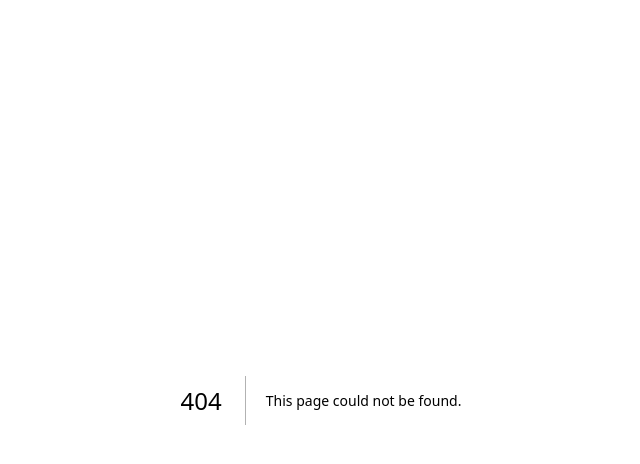
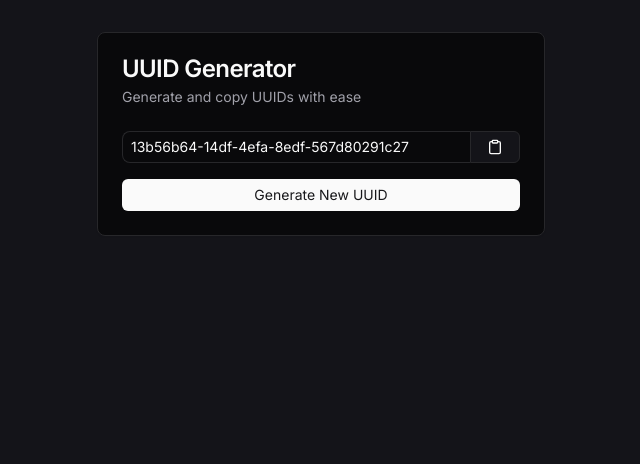
Before and after one commit to teharmond/thomasharmond, a Next.js app: page /uuid in a window 1280 px wide. Before the commit this address had no page. Shown: the top 464 px of the page, without its empty margins (319-959 px from the left). Built offline with nearby package versions, Linux system fonts and the light colour scheme.

Commit message:
uuid generator

```diff
--- a/app/page.tsx
+++ b/app/page.tsx
@@ -15,7 +15,7 @@ export default function Home() {
       </div>
 
       <div className="flex flex-col gap-1">
-        <div className="text-lg font-medium ">Projects</div>
+        <div className="font-mono uppercase font-medium ">Projects</div>
         <div className="flex flex-col gap-4">
           <div className="flex flex-col ">
             <Link
@@ -44,7 +44,7 @@ export default function Home() {
         </div>
       </div>
       <div className="flex flex-col gap-1">
-        <div className="text-lg font-medium ">Resources</div>
+        <div className="font-mono uppercase font-medium ">Resources</div>
         <div className="flex flex-col gap-4">
           <div className="flex flex-col ">
             <div className="text-muted-foreground  font-medium  ">
@@ -83,7 +83,7 @@ export default function Home() {
       </div>
 
       <div className="flex flex-col gap-1">
-        <div className="text-lg font-medium ">Tools</div>
+        <div className="font-mono uppercase font-medium ">Tools</div>
         <div className="flex flex-col gap-4">
           <div className="flex flex-col ">
             <Link
@@ -108,12 +108,13 @@ export default function Home() {
             </div>
           </div>
           <div className="flex flex-col ">
-            <div className="text-muted-foreground  font-medium  ">
-              <span className="underline">UUID Generator</span>{" "}
-              <span className="text-xs text-muted-foreground font-normal ">
-                (Coming Soon)
-              </span>
-            </div>
+            <Link
+              className="text-blue-500 underline font-semibold"
+              href="/uuid"
+            >
+              UUID Generator
+            </Link>
+
             <div className="text-sm ">
               A tool to help with generating UUIDs for your projects.
             </div>
--- /dev/null
+++ b/app/uuid/page.tsx
@@ -0,0 +1,71 @@
+"use client";
+
+import { useState, useEffect } from "react";
+import { v4 as uuidv4 } from "uuid";
+import { Button } from "@/components/ui/button";
+import { Input } from "@/components/ui/input";
+import {
+  Card,
+  CardContent,
+  CardDescription,
+  CardHeader,
+  CardTitle,
+} from "@/components/ui/card";
+import { Clipboard, Check } from "lucide-react";
+
+export default function UUIDGenerator() {
+  const [uuid, setUuid] = useState("");
+  const [copied, setCopied] = useState(false);
+
+  const generateUUID = () => {
+    const newUuid = uuidv4();
+    setUuid(newUuid);
+    setCopied(false);
+  };
+
+  const copyToClipboard = () => {
+    navigator.clipboard.writeText(uuid);
+    setCopied(true);
+    setTimeout(() => setCopied(false), 2000); // Reset copied state after 2 seconds
+  };
+
+  useEffect(() => {
+    // Generate a UUID when the component mounts
+    generateUUID();
+  }, []);
+
+  return (
+    <div className="min-h-screen py-8 px-4 sm:px-6 lg:px-8 overflow-y-auto">
+      <Card className="w-full max-w-md mx-auto">
+        <CardHeader>
+          <CardTitle>UUID Generator</CardTitle>
+          <CardDescription>Generate and copy UUIDs with ease</CardDescription>
+        </CardHeader>
+        <CardContent>
+          <div className="space-y-4">
+            <div className="flex">
+              <div className="flex justify-start items-center border rounded-l-lg px-2 w-full h-8 text-sm border-r-0">
+                {uuid}
+              </div>
+              <Button
+                onClick={copyToClipboard}
+                variant="outline"
+                className="rounded-l-none h-8"
+                disabled={!uuid}
+              >
+                {copied ? (
+                  <Check className="h-4 w-4" />
+                ) : (
+                  <Clipboard className="h-4 w-4" />
+                )}
+              </Button>
+            </div>
+            <Button onClick={generateUUID} className="w-full h-8">
+              Generate New UUID
+            </Button>
+          </div>
+        </CardContent>
+      </Card>
+    </div>
+  );
+}
--- a/package.json
+++ b/package.json
@@ -28,12 +28,14 @@
     "react-day-picker": "^8.10.1",
     "react-dom": "^18",
     "tailwind-merge": "^2.3.0",
-    "tailwindcss-animate": "^1.0.7"
+    "tailwindcss-animate": "^1.0.7",
+    "uuid": "^10.0.0"
   },
   "devDependencies": {
     "@types/node": "^20",
     "@types/react": "^18",
     "@types/react-dom": "^18",
+    "@types/uuid": "^10.0.0",
     "eslint": "^8",
     "eslint-config-next": "14.2.3",
     "postcss": "^8",
```
Also changed, not shown: 1 other file (tests, documents, lock files or other folders).
